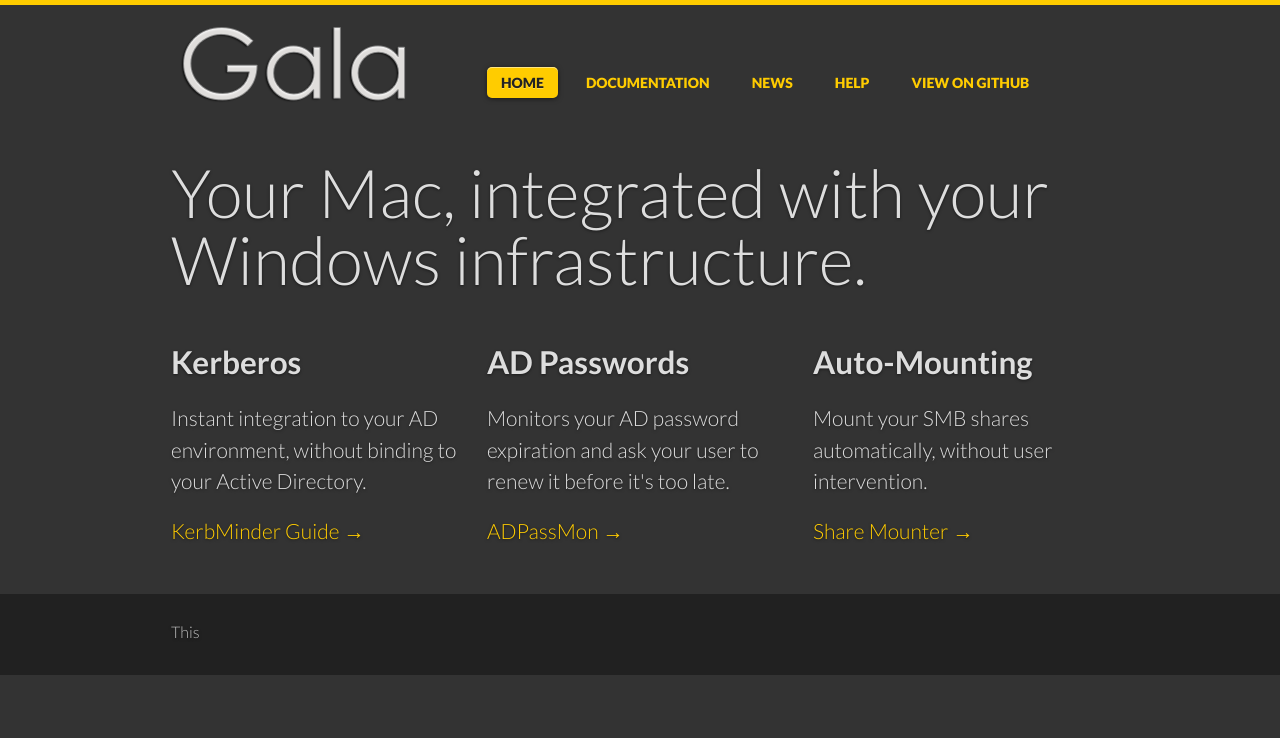
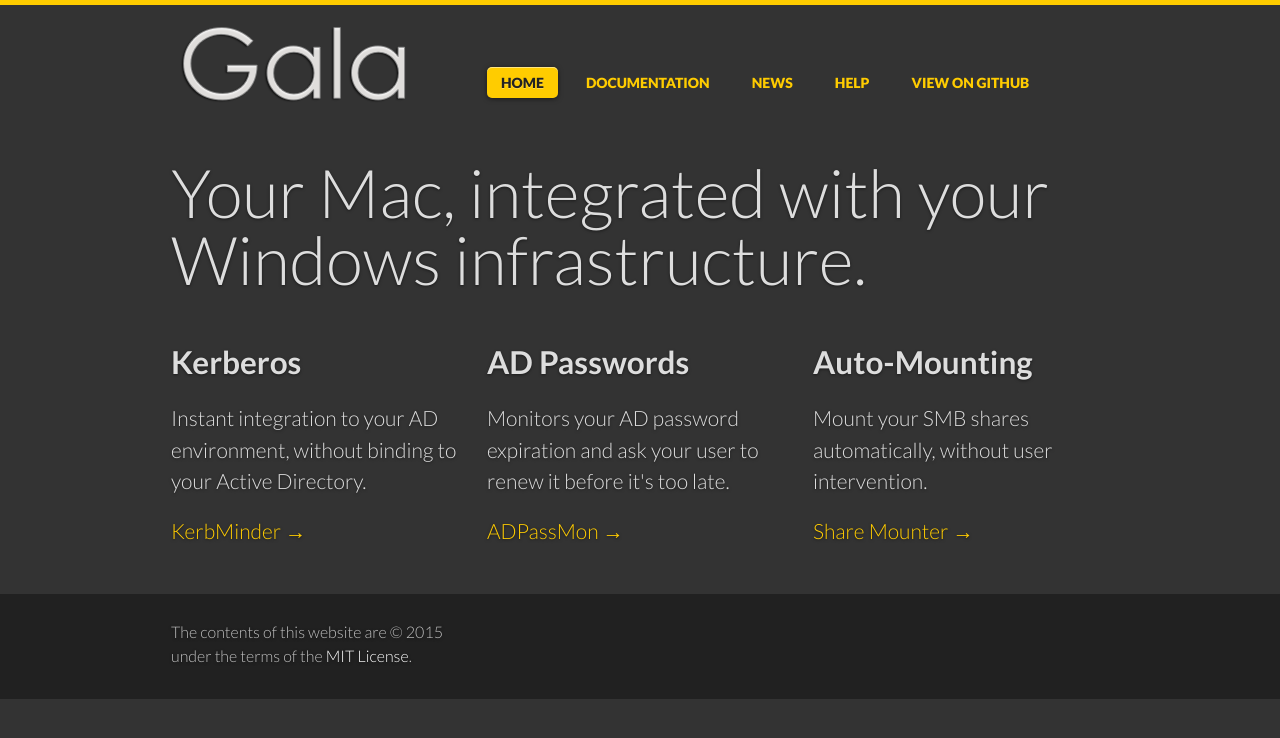
Before and after one commit to Shufflepuck/Gala, a Jekyll site: the page built from index.html, in a window 1280 px wide. Shown: the top 738 px of the page. Built offline with Jekyll 4.4.1, drawn with Linux system fonts in a browser that asks for light colours.

Commit message:
footer+index

```diff
--- a/_includes/footer.html
+++ b/_includes/footer.html
@@ -1,7 +1,7 @@
 <footer role="contentinfo">
   <div class="grid">
     <div class="unit one-third center-on-mobiles">
-      <p>This</p>
+      <p>The contents of this website are &copy;&nbsp;{{ site.time | date: '%Y' }} under the terms of the <a href="{{ site.repository }}/blob/master/LICENSE">MIT&nbsp;License</a>.</p>
     </div>
     <div class="unit two-thirds align-right center-on-mobiles">
       <p>
--- a/index.html
+++ b/index.html
@@ -18,7 +18,7 @@
       <p>
         Instant integration to your AD environment, without binding to your Active Directory.
       </p>
-      <a href="/docs/kerbminder/">KerbMinder Guide &rarr;</a>
+      <a href="/docs/kerbminder/">KerbMinder &rarr;</a>
     </div>
     <div class="unit one-third">
       <h2>AD Passwords</h2>
```
